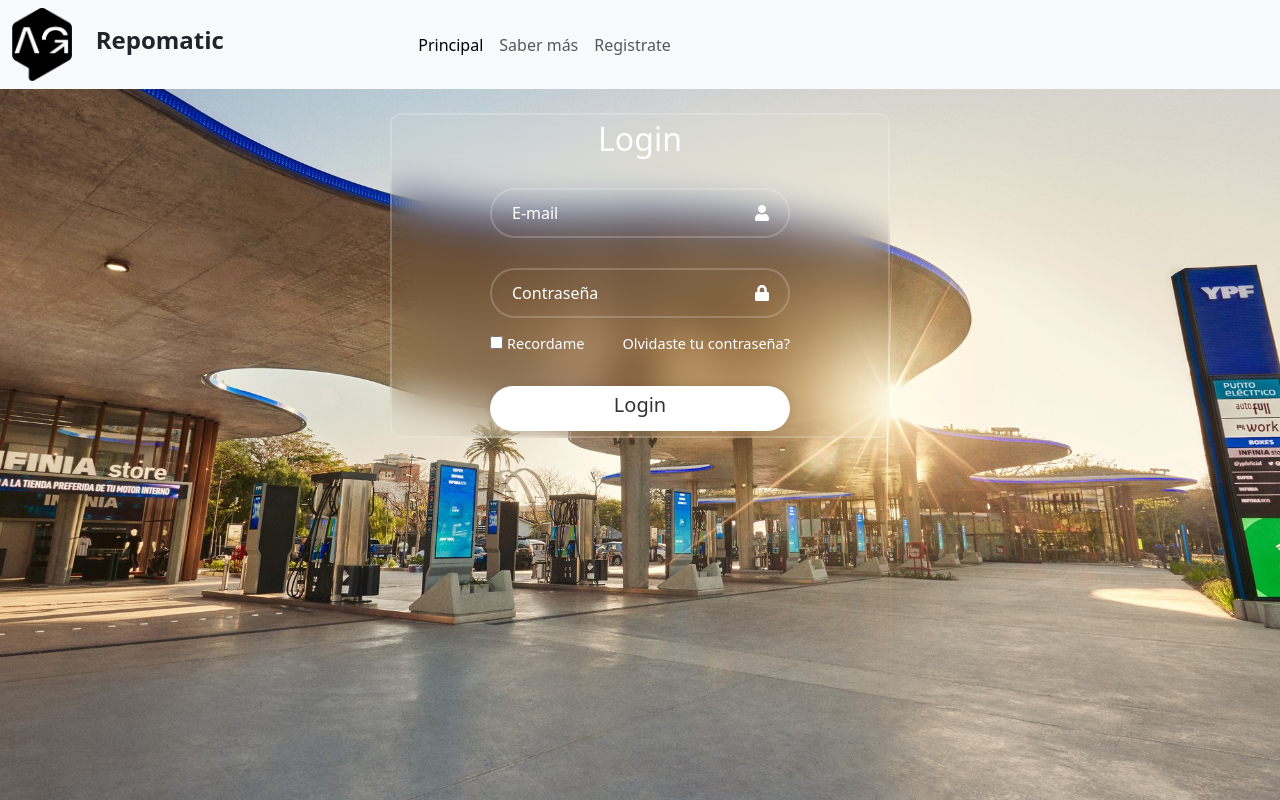
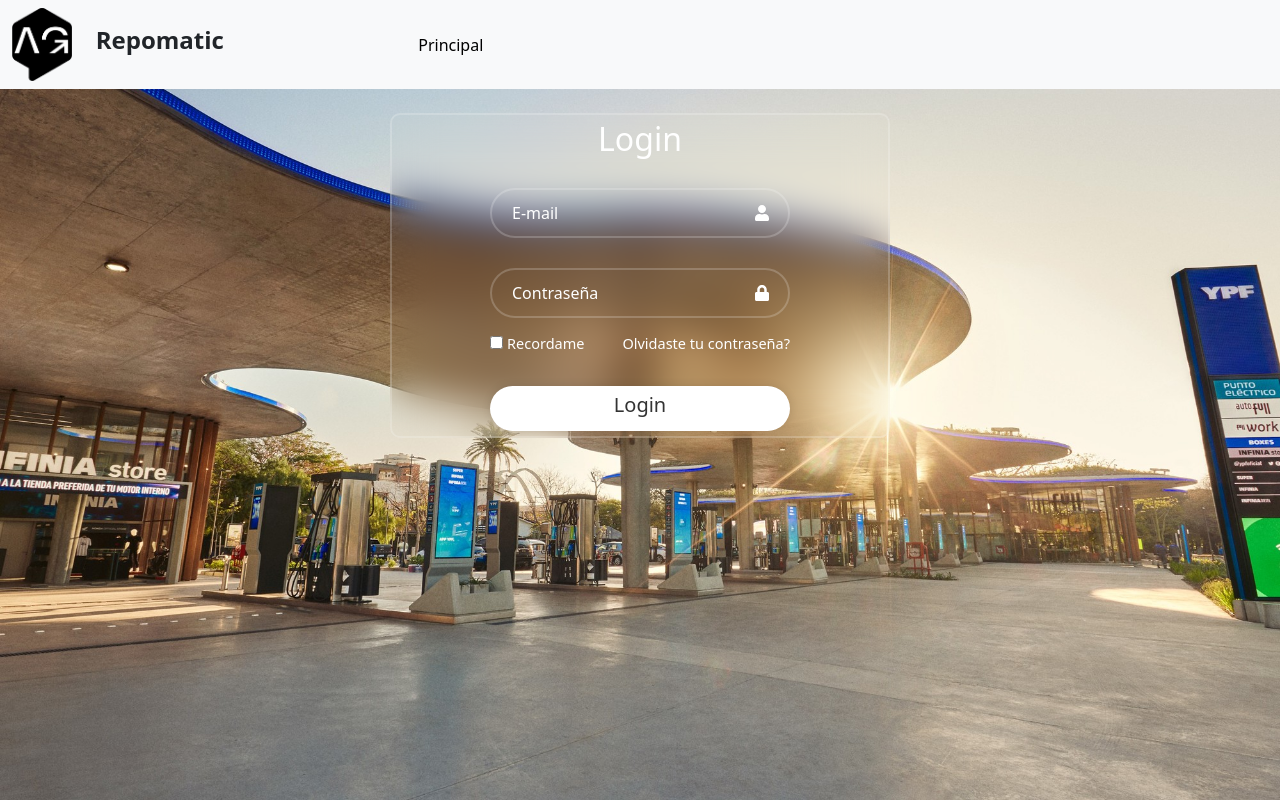
Before and after one commit to regenerik/repomatic-web, a React (Create React App) app: page / in a window 1280 px wide. Built offline with nearby package versions, Linux system fonts and the light colour scheme.

Commit message:
front nuevo

```diff
--- a/src/components/Navbar.jsx
+++ b/src/components/Navbar.jsx
@@ -51,29 +51,30 @@ const Navbar = () => {
                             )
                         }
                         {
-                            token && (
+                            admin && (
                                 <li className="nav-item">
                                     <Link className={isActive('/main')} to="/main">Reportes</Link>
                                 </li>
                             )
                         }
                         {
-                            token && (
+                            admin && (
                                 <li className="nav-item">
                                     <Link className={isActive('/experience')} to="/experience">Experiencia</Link>
                                 </li>
                             )
                         }
-                        <li className="nav-item">
+                        {/* <li className="nav-item">
                             <Link className={isActive('/plus')} to="/plus">Saber más</Link>
-                        </li>
-                        {
+                        </li> */}
+
+                        {/* {
                             !token && (
                                 <li className="nav-item">
                                     <Link className={isActive('/loginregister')} to="/loginregister">Registrate</Link>
                                 </li>
                             )
-                        }
+                        } */}
                         {token && (
                             <li className="nav-item dropdown">
                                 <div className="nav-link dropdown-toggle" role="button" data-bs-toggle="dropdown" aria-expanded="false">
--- a/src/views/Home.jsx
+++ b/src/views/Home.jsx
@@ -26,15 +26,15 @@ const Home = () => {
                                     <img src={reportImage} alt="Organización de reportes" />
                                     <div className="welcome-text">
                                         <h1>Bienvenido a Repomatic, {name}</h1>
-                                        <h2>¡Una forma más fácil de organizar tus reportes!</h2>
+                                        <h2>¡Una forma más fácil de organizar tus formularios!</h2>
                                     </div>
                                 </div>
                             </section>
                             <section className="section-update home-section">
                                 <div className="update-content home-text">
-                                    <h2>¿Sabías que podés pedir actualización de tus reportes cuando quieras?</h2>
-                                    <p>No dejes de visitar nuestra sección de reportes y mantener tus datos al día.</p>
-                                    <h5 onClick={()=> navigate('./main')} className="btn-action">Ir a Reportes</h5>
+                                    <h2>¿Sabías que podés hacer seguimiento de tus formularios cuando quieras?</h2>
+                                    <p>No dejes de visitar nuestra sección de formularios y mantener tus datos al día.</p>
+                                    <h5 onClick={()=> navigate('./form-list')} className="btn-action">Ir a formularios</h5>
                                 </div>
                                 <div className="update-image home-image">
                                     <img src={updateImage} alt="Actualización de reportes" />
@@ -54,8 +54,9 @@ const Home = () => {
 
                             <section className="section-upcoming home-section">
                                 <div className="upcoming-content home-text">
-                                    <h2>Lo que se viene</h2>
-                                    <p>Próximamente podrás descargar los reportes directamente desde acá. Y si sos administrador, podrás gestionar usuarios, reportes, modificar accesos y mucho más.</p>
+                                    <h2>Ya probaste el chat?</h2>
+                                    <p>Actualmente podes conversar con nuestro chat. Con el podés sacarte todas las dudas respecto a seguridad. Lo que necesites, lo responde.</p>
+                                    <h5 onClick={()=> navigate('./chat')} className="btn-action">Ir al chat</h5>
                                 </div>
                                 <div className="upcoming-image home-image">
                                     <img src={upcomingImage} alt="Futuras funcionalidades" />
--- a/src/views/Profile.jsx
+++ b/src/views/Profile.jsx
@@ -13,7 +13,7 @@ const Profile = () => {
             <Navbar />
             <div className="container mt-3 profile-container" >
                 <p style={{ marginLeft: '25px', marginTop: '15px', marginBottom: '20px' }}>
-                    Profile Settings
+                    Próximamente podrás modificar tus datos...
                 </p>
 
             </div>
```
